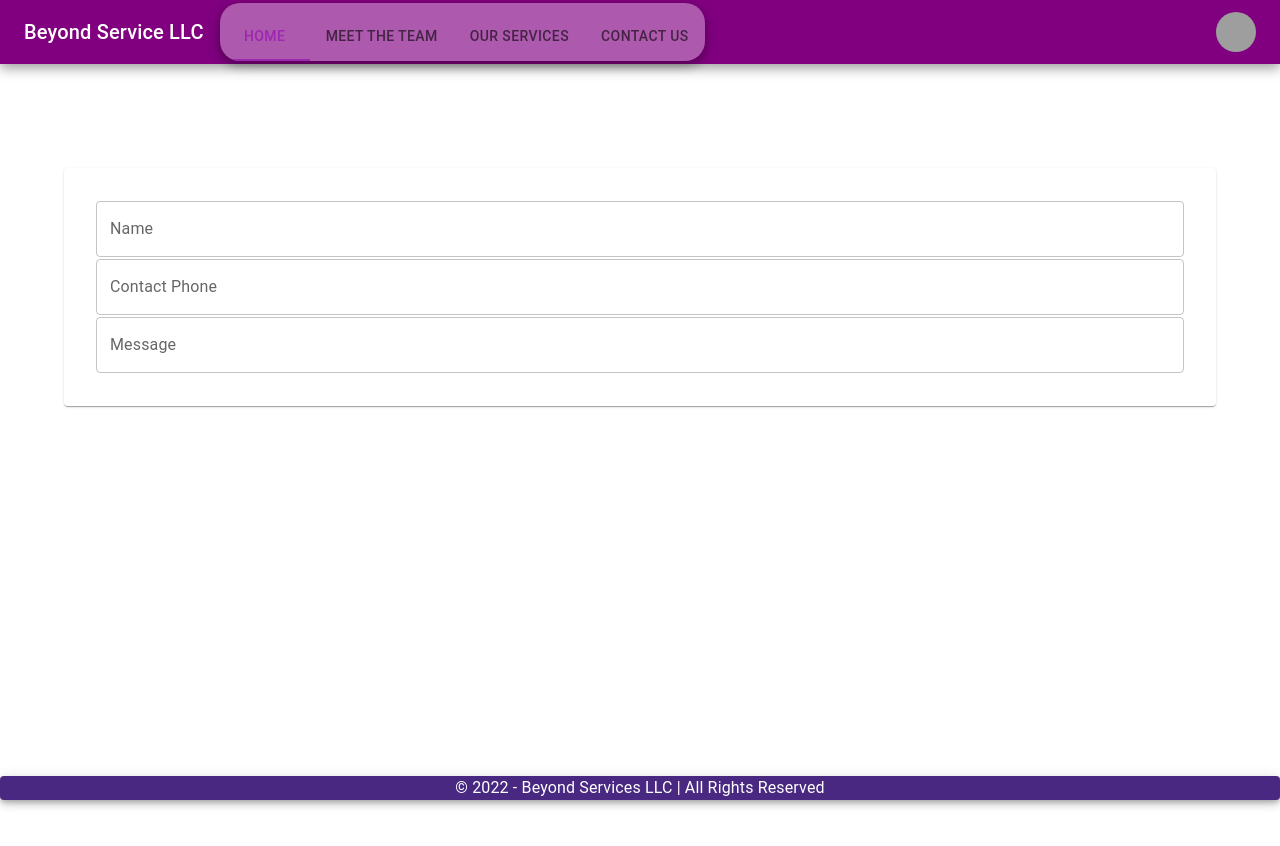
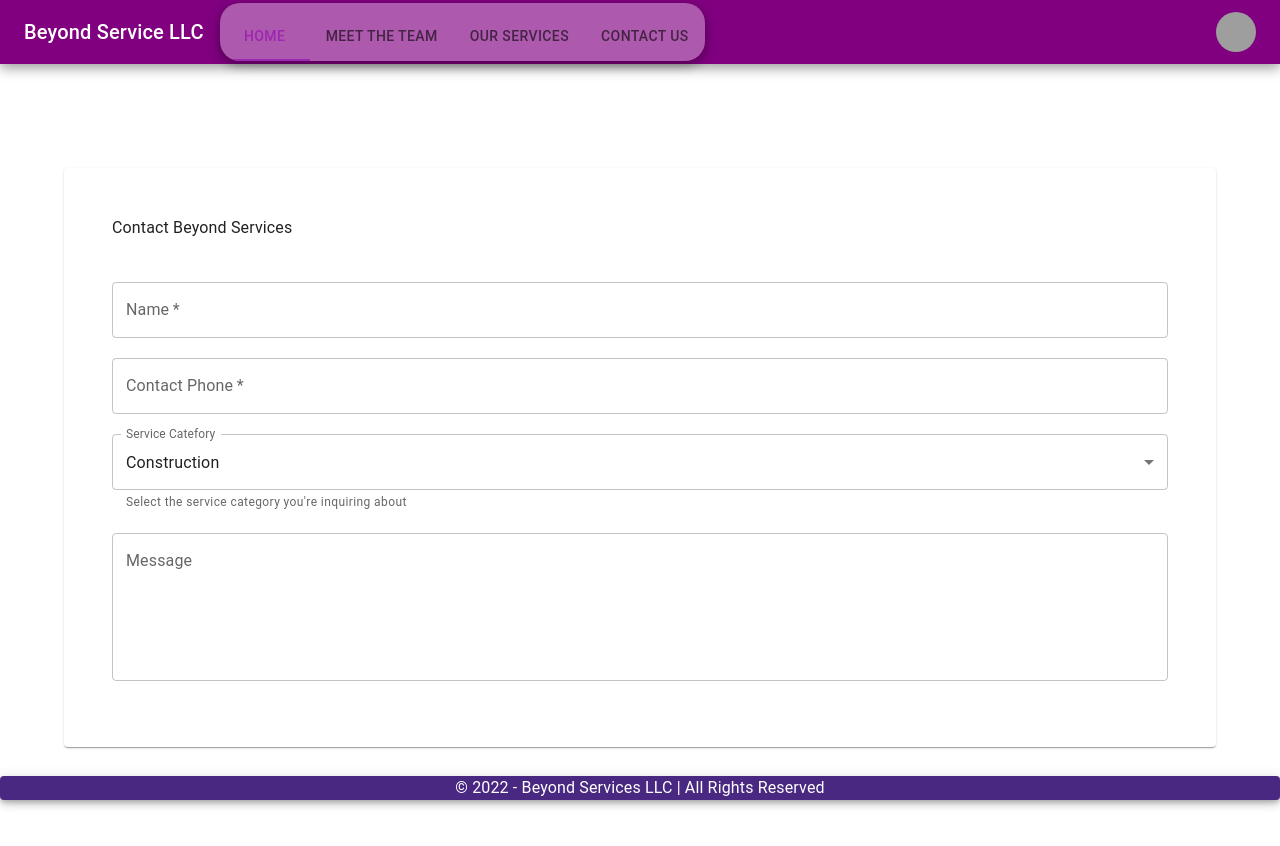
Before and after one commit to melxincognito/beyond-service-llc, a React (Create React App) app in the folder client/: page /contact in a window 1280 px wide. Shown: the top 846 px of the page. Before the commit the page ends 800 px from the top, so only its background shows below. Built offline with nearby package versions, Linux system fonts and the light colour scheme; grey boxes are pictures that could not be loaded.

Commit message:
added to contact form

```diff
--- a/client/src/components/forms/ContactForm.jsx
+++ b/client/src/components/forms/ContactForm.jsx
@@ -1,39 +1,83 @@
-import React from "react";
-import { Card } from "@mui/material";
-import Box from "@mui/material/Box";
-import Input from "@mui/material/Input";
-import InputLabel from "@mui/material/InputLabel";
-import InputAdornment from "@mui/material/InputAdornment";
-import FormControl from "@mui/material/FormControl";
-import TextField from "@mui/material/TextField";
-import AccountCircle from "@mui/icons-material/AccountCircle";
+import * as React from "react";
+import {
+  Card,
+  CardContent,
+  TextField,
+  Typography,
+  MenuItem,
+} from "@mui/material";
+
+// forms global variables
+const servicesOptions = [
+  { value: "Construction", label: "Construction" },
+  { value: "Plumbing", label: "Plumbing" },
+  { value: "Electrical", label: "Electrical" },
+];
 
 export default function ContactForm() {
+  // form functionality variables
+
+  const [serviceInquiry, setServiceInquiry] = React.useState("Construction");
+
+  const handleServiceChange = (event) => {
+    setServiceInquiry(event.target.value);
+  };
+
+  // styles variables
   const cardStyles = {
     padding: 4,
   };
   const textFieldStyles = {
-    margin: "1px 0px",
+    margin: "10px 0px",
   };
 
   return (
     <>
       <Card sx={cardStyles}>
-        {" "}
-        <TextField fullWidth sx={textFieldStyles} label="Name" id="fullWidth" />
+        <CardContent>
+          <Typography> Contact Beyond Services </Typography>
+        </CardContent>
+        <CardContent>
+          <TextField
+            fullWidth
+            sx={textFieldStyles}
+            label="Name"
+            id="contactName"
+            required
+          />
           <TextField
             fullWidth
             sx={textFieldStyles}
             label="Contact Phone"
-          id="fullWidth"
+            type="tel"
+            id="contactPhone"
+            required
           />
           <TextField
+            sx={textFieldStyles}
+            id="serviceInquirySelection"
             fullWidth
+            select
+            label="Service Catefory"
+            value={serviceInquiry}
+            onChange={handleServiceChange}
+            helperText="Select the service category you're inquiring about"
+          >
+            {servicesOptions.map((option) => (
+              <MenuItem key={option.value} value={option.value}>
+                {option.label}
+              </MenuItem>
+            ))}
+          </TextField>
+          <TextField
+            fullWidth
+            multiline
             sx={textFieldStyles}
-          rows="3"
+            rows={5}
             label="Message"
             id="fullWidth"
           />
+        </CardContent>
       </Card>
     </>
   );
```
Lines whose indentation alone changed are shown as unchanged.
